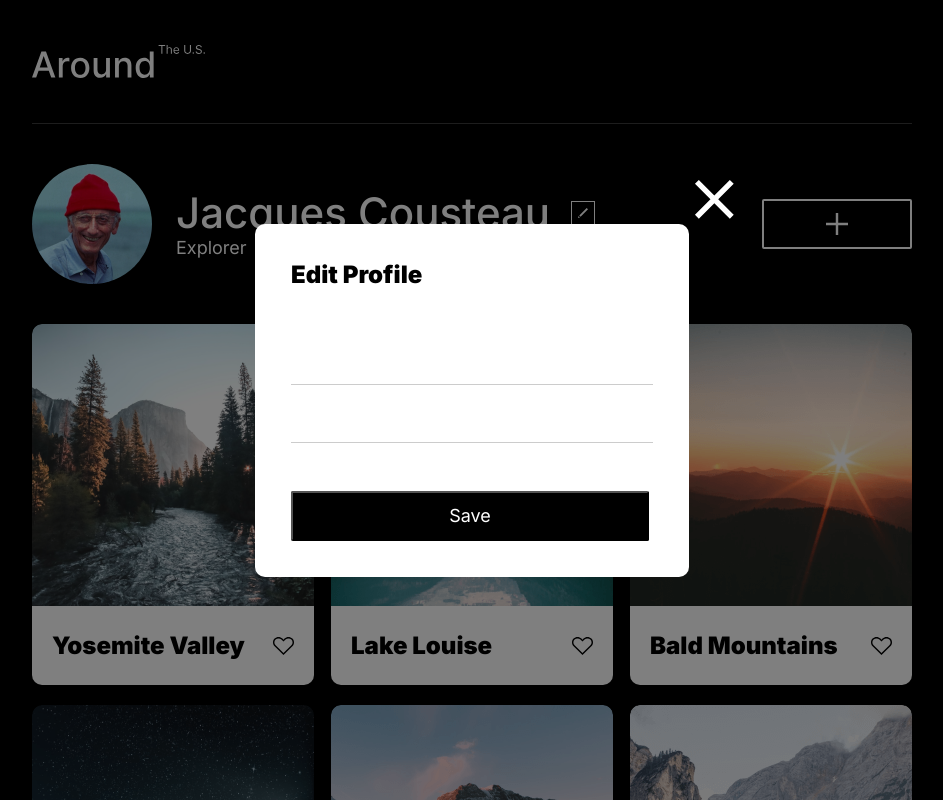
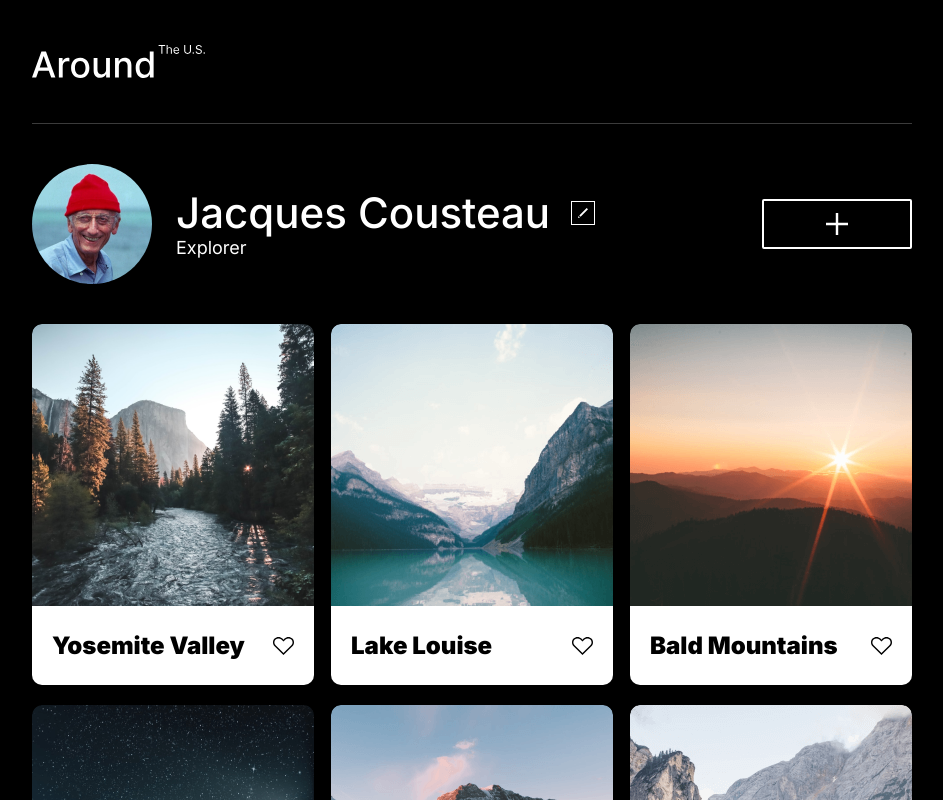
Before and after one commit to UnknownUser-0/se_project_aroundtheus, a plain HTML site: page index.html in a window 1280 px wide. Shown: the top 800 px of the page, without its empty margins (168-1111 px from the left). Drawn offline with Linux system fonts and the light colour scheme.

Commit message:
New update for my project

```diff
--- a/index.html
+++ b/index.html
@@ -67,7 +67,7 @@
       <p class="footer__copyright">&copy; 2022 Around The U.S.</p>
       </footer>
     </div>
-    <div class="modal modal__opened">
+    <div class="modal">
       <div class="modal__container">
         <button class="modal__close"></button>
         <p class="modal__heading">Edit Profile</p>
```
